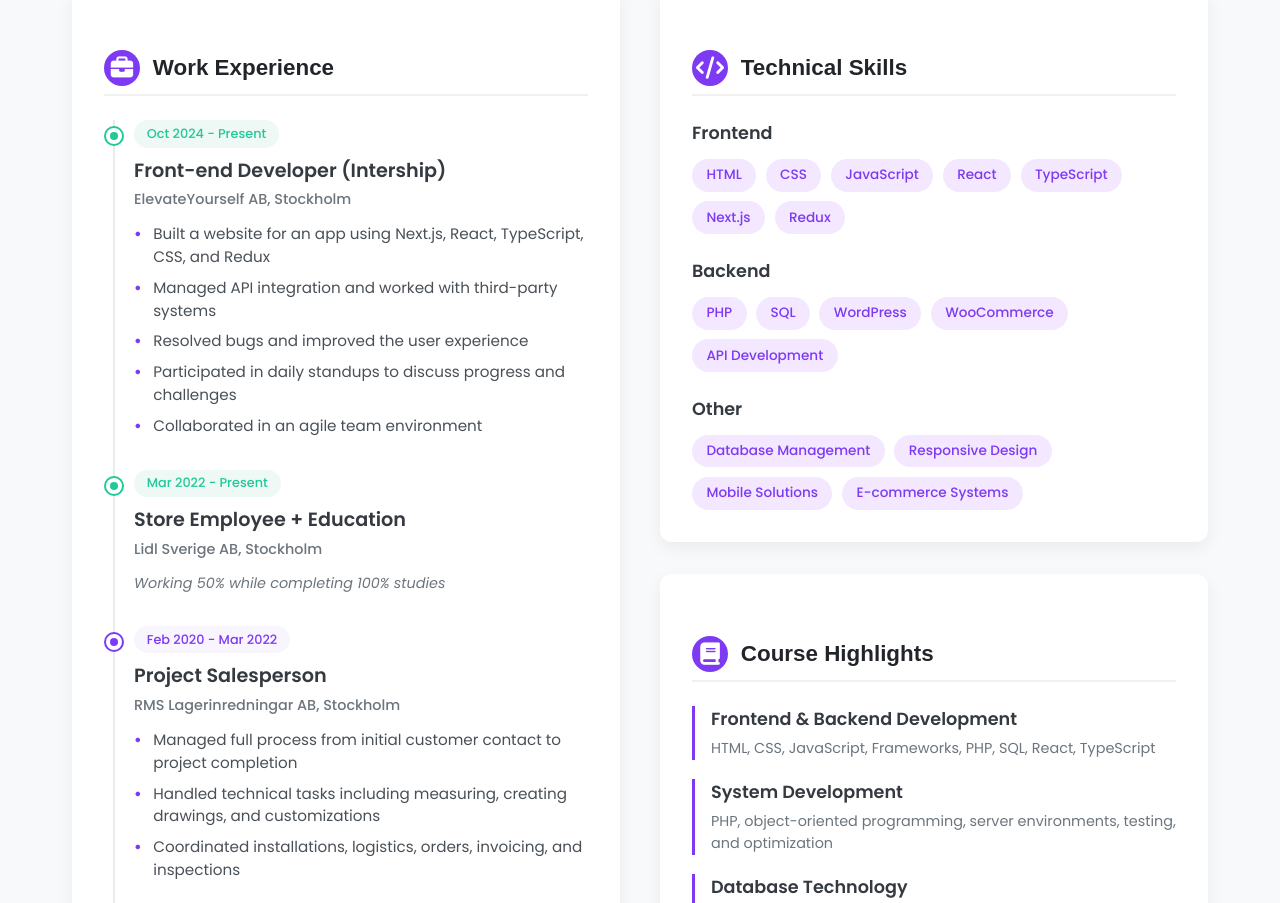
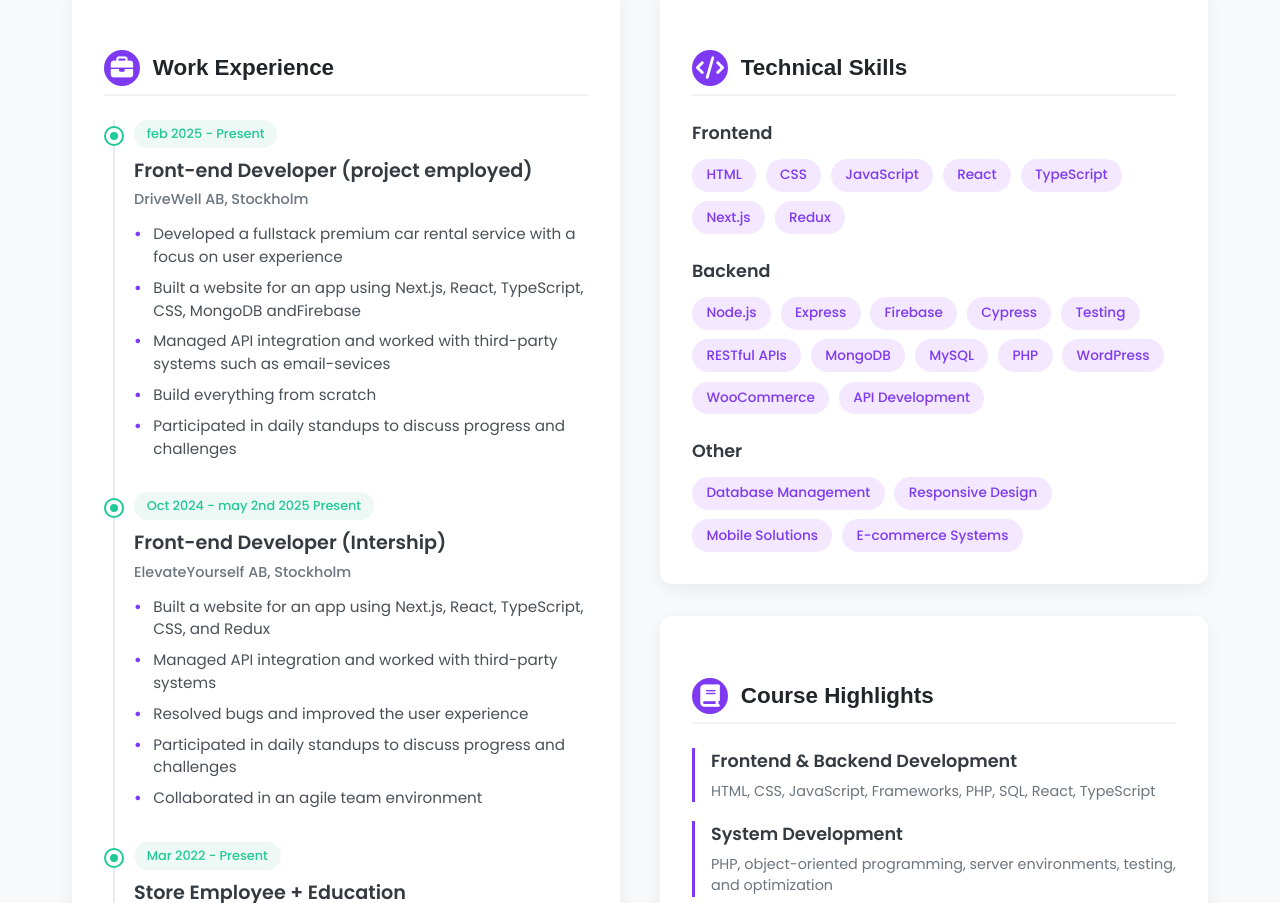
Before and after one commit to Adamwadin/Portfolio-AW-Updated, a website built with Vite: page Portfolio-AW/index.html in a window 1280 px wide. Shown: the part 1020-1923 px from the top of the page. Built offline with nearby package versions, Linux system fonts and the light colour scheme.

```diff
--- a/Portfolio-AW/index.html
+++ b/Portfolio-AW/index.html
@@ -93,13 +93,34 @@
                 Work Experience
               </h2>
 
+
               <div class="timeline">
+
+
+                <div class="timeline-item">
+                  <div class="timeline-marker-present"></div>
+                  <div class="timeline-content">
+                    <div class="item-header">
+                      <span class="date-badge-present">feb 2025 - Present</span>
+                      <h3 class="item-title">Front-end Developer (project employed)</h3>
+                      <div class="item-subtitle">DriveWell AB, Stockholm</div>
+                    </div>
+                    <ul class="item-details">
+                      <li>Developed a fullstack premium car rental service with a focus on user experience</li>
+                      <li>Built a website for an app using Next.js, React, TypeScript, CSS, MongoDB andFirebase</li>
+                      <li>Managed API integration and worked with third-party systems such as email-sevices</li>
+                      <li>Build everything from scratch</li>
+                      <li>Participated in daily standups to discuss progress and challenges</li>
+
+                    </ul>
+                  </div>
+                </div>
                 <!-- Experience Item 1 -->
                 <div class="timeline-item">
                   <div class="timeline-marker-present"></div>
                   <div class="timeline-content">
                     <div class="item-header">
-                      <span class="date-badge-present">Oct 2024 - Present</span>
+                      <span class="date-badge-present">Oct 2024 - may 2nd 2025 Present</span>
                       <h3 class="item-title">Front-end Developer (Intership)</h3>
                       <div class="item-subtitle">ElevateYourself AB, Stockholm</div>
                     </div>
@@ -227,14 +248,25 @@
                     <span class="skill-tag">TypeScript</span>
                     <span class="skill-tag">Next.js</span>
                     <span class="skill-tag">Redux</span>
+
                   </div>
                 </div>
 
                 <div class="skill-category">
                   <h3 class="category-title">Backend</h3>
                   <div class="skill-tags">
+                    <span class="skill-tag">Node.js</span>
+                    <span class="skill-tag">Express</span>
+                    <span class="skill-tag">Firebase</span>
+
+                    <span class="skill-tag">Cypress</span>
+                    <span class="skill-tag">Testing</span>
+                    <span class="skill-tag">RESTful APIs</span>
+
+
+                    <span class="skill-tag">MongoDB</span>
+                    <span class="skill-tag">MySQL</span>
                     <span class="skill-tag">PHP</span>
-                    <span class="skill-tag">SQL</span>
                     <span class="skill-tag">WordPress</span>
                     <span class="skill-tag">WooCommerce</span>
                     <span class="skill-tag">API Development</span>
@@ -330,11 +362,11 @@
 
 
       <div class="angle-down-icon">
-        <a href="#about"><i class="fas fa-angle-down"></i></a>
+        <a href="#my-works"><i class="fas fa-angle-down"></i></a>
       </div>
     </div>
 
-    <section class="about-me" id="about">
+    <!-- <section class="about-me" id="about">
       <div class="container">
         <div class="about-content">
           <div class="left-content">
@@ -412,7 +444,7 @@
           </div>
         </div>
       </div>
-    </section>
+    </section> -->
     <section id="my-works" class="portfolio-section">
       <div class="container">
         <header class="section-header">
@@ -459,7 +491,7 @@
             <div class="project-image">
               <img src="public/image.png" alt="DriveWell Project" />
               <div class="project-overlay">
-                <a href="https://drivewell-xi.vercel.app/" target="_blank" class="view-project-btn">
+                <a href="https://drivewell.se" target="_blank" class="view-project-btn">
                   <span>View Project</span>
                   <i class="fas fa-external-link-alt"></i>
                 </a>
@@ -471,17 +503,21 @@
                 <span class="tag">React</span>
                 <span class="tag">NextJS</span>
                 <span class="tag">TypeScript</span>
+                <span class="tag">Firebase Auth</span>
+                <span class="tag">MongoDB</span>
+                <span class="tag">Email service</span>
               </div>
               <h3 class="project-title">DriveWell AB</h3>
               <p class="project-description">
-                A premium car website showcasing luxury vehicles for sale. Features include detailed car listings, user-friendly navigation, and a sleek design to enhance the browsing experience.
+               A fullstack premium car rental service with a focus on user experience.
+               admin Ui/dashboard to update/edit/delete and post new cars to their mongoDb database.
               </p>
-                <small class="note">Pictures not yet available for cars.</small>
+                <small class="note">Pictures not yet available for cars. (comming very soon)</small>
 
               <div class="project-meta">
                 <span class="meta-item"><i class="fas fa-users"></i> Solo Project</span>
               </div>
-              <a href="https://dev.heyey.se/sv" target="_blank" class="project-link">
+              <a href="https://drivewell.se" target="_blank" class="project-link">
                 Try it Live <i class="fas fa-arrow-right"></i>
               </a>
             </div>
```
Also changed, not shown: Portfolio-AW/public/Skärmbild 2025-04-12 235834.png (added).
